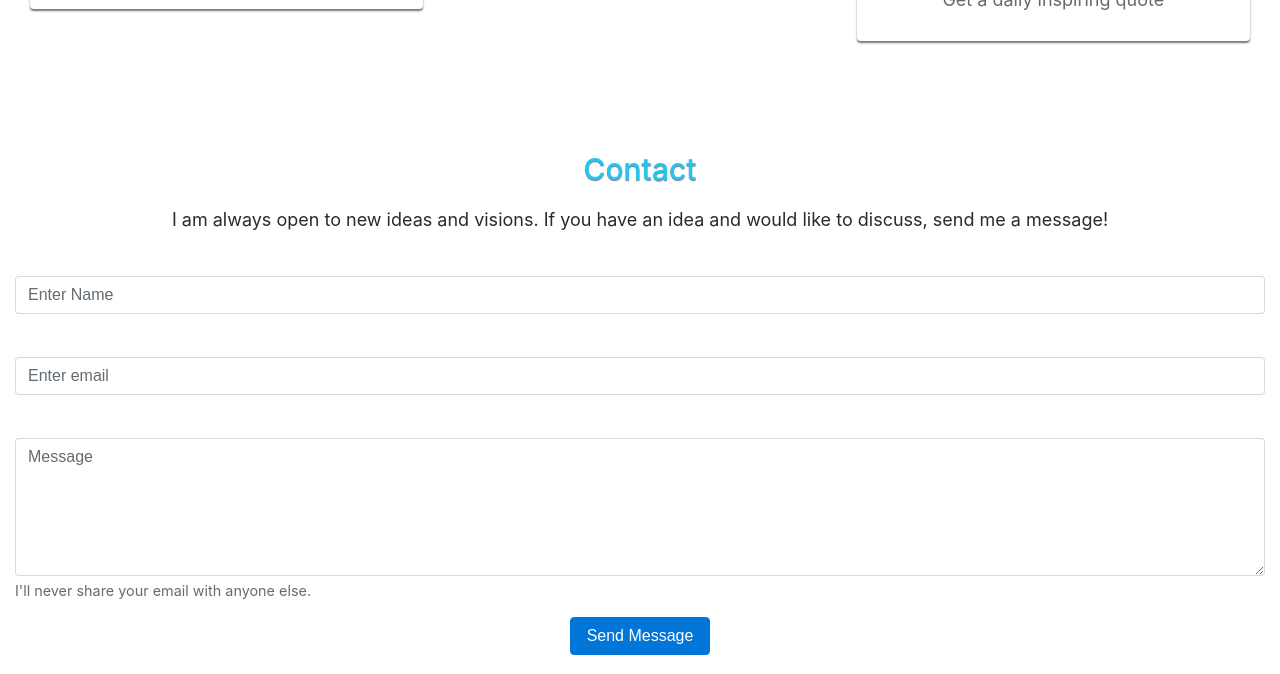
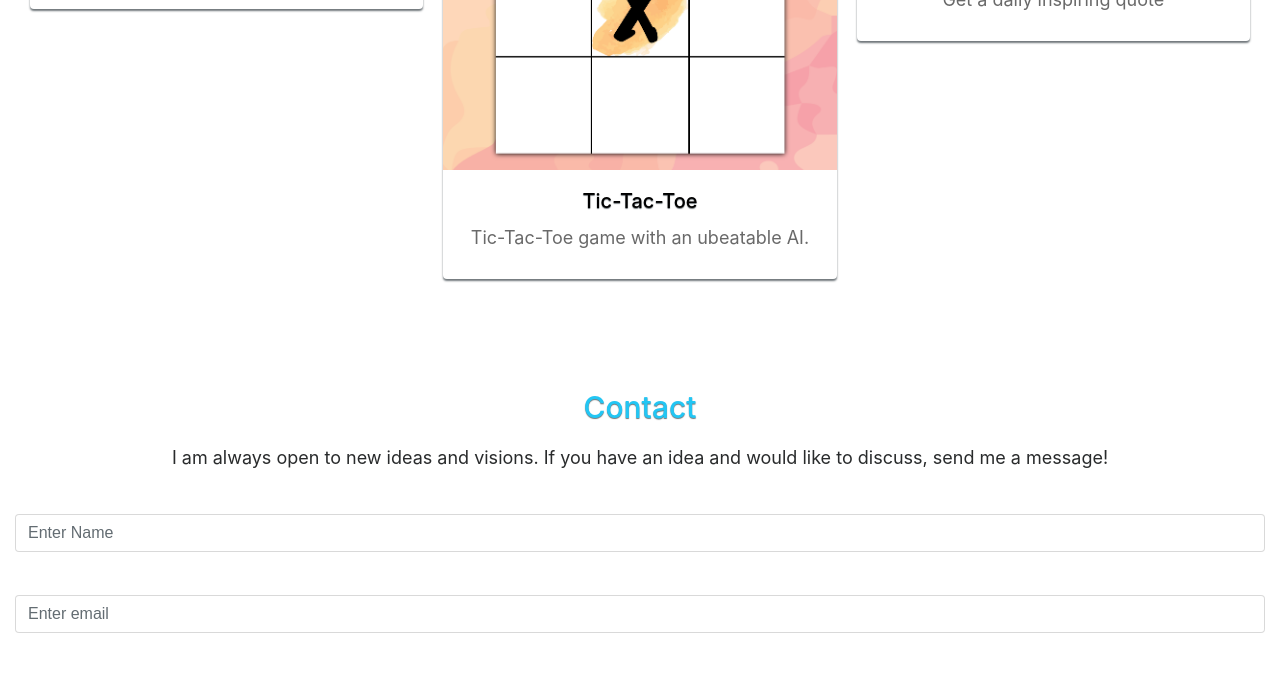
Before and after one commit to josueBrizuelaXD/josueBrizuelaXD.github.io, a plain HTML site: page index.html in a window 1280 px wide. Shown: the part 2076-2750 px from the top of the page. Drawn offline with nearby package versions, Linux system fonts and the light colour scheme; a script that the page names is missing.

Commit message:
added tic-tac-toe-game

```diff
--- a/index.html
+++ b/index.html
@@ -138,6 +138,20 @@
 				</div>
 			</a>
 
+			<a href="http://josuebrizuelaxd-tic-tac-toe.surge.sh" target="_blank" class="web">
+				<div class="card">
+
+					<img class="card-img-top img-fluid"  src="img/tic-tac-toe.png" alt="an image  linking to a website" height="500px">
+					<div class="card-block">
+
+						<h5 class="card-title">Tic-Tac-Toe</h5>
+						<label>Tic-Tac-Toe game with an ubeatable AI.</label>
+
+
+					</div>
+				</div>
+			</a>
+
 			<a href="http://josuebrizuelaxd-e-calculator.surge.sh" target="_blank" class="web">
 				<div class="card">
 
@@ -166,6 +180,7 @@
 				</div>
 			</a>
 
+
 			<a href="http://randomquote-generator.surge.sh" target="_blank" class="web">
 				<div class="card">
 
@@ -179,6 +194,8 @@
 					</div>
 				</div>
 			</a>
+
+
 
 
 		</div>
```
Also changed, not shown: img/tic-tac-toe.png (added).
